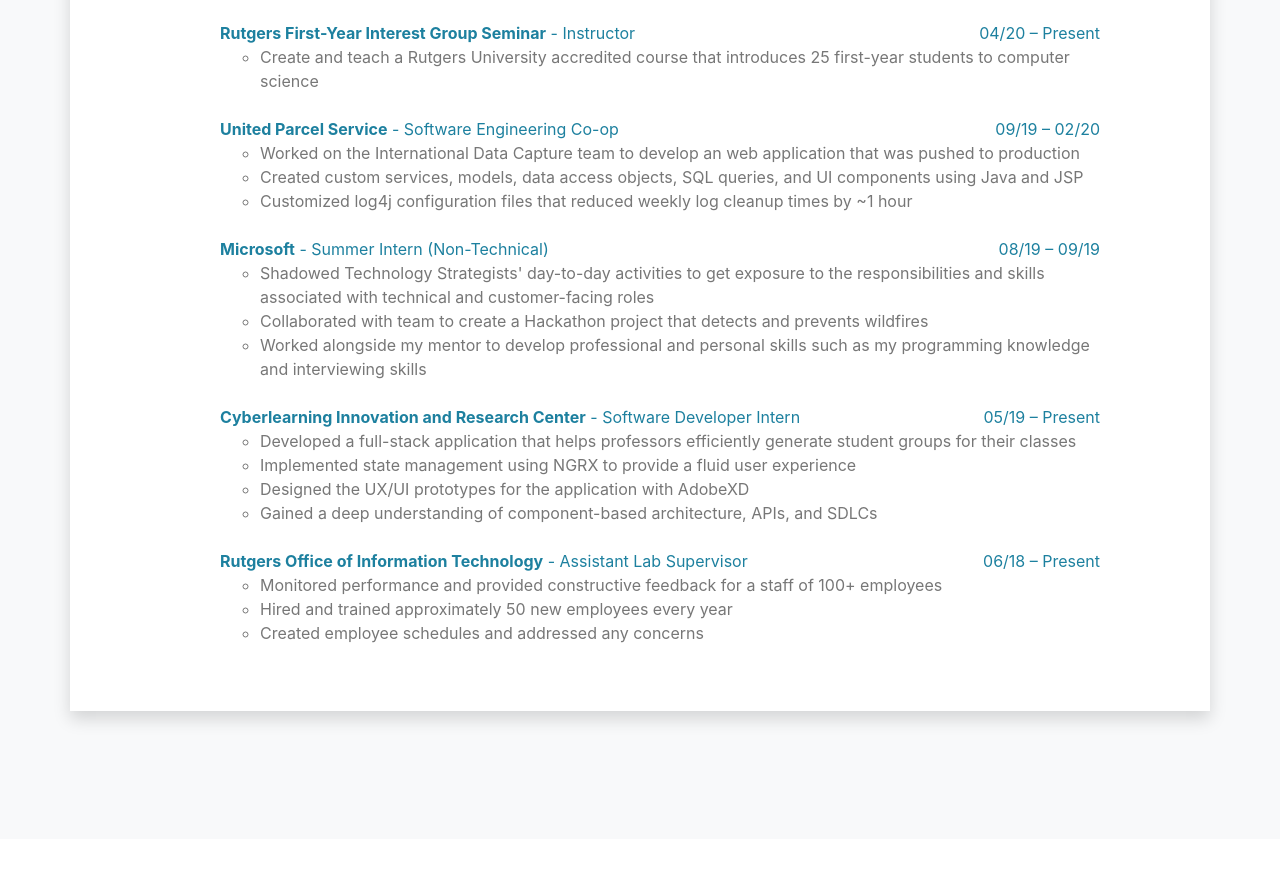
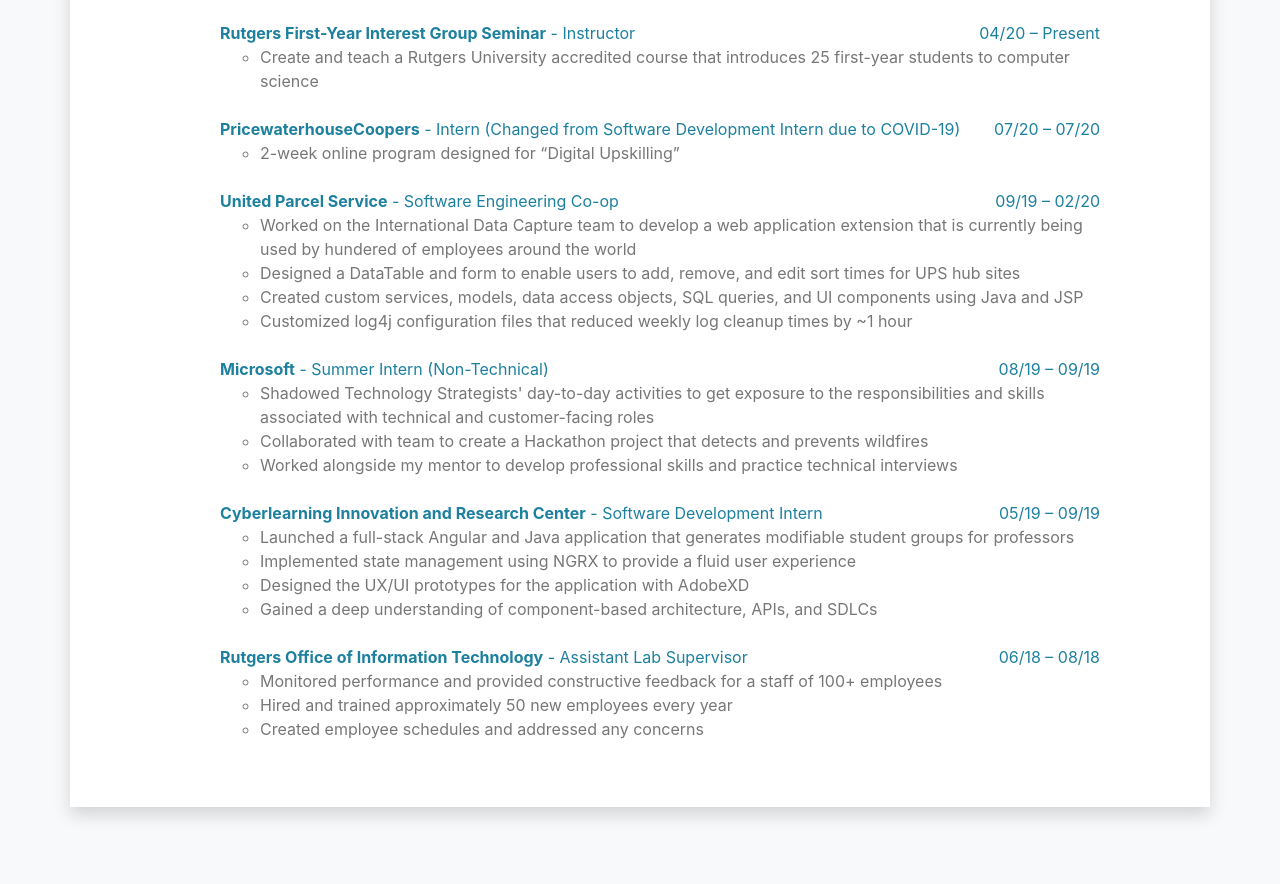
Before and after one commit to Jmendapara/jmendapara.github.io, a website: page index.html in a window 1280 px wide. Shown: the part 4323-5207 px from the top of the page. Drawn offline with nearby package versions, Linux system fonts and the light colour scheme.

Commit message:
Add files via upload

```diff
--- a/index.html
+++ b/index.html
@@ -417,11 +417,27 @@
   <br>
 
    <li>
+    <h10><b>PricewaterhouseCoopers</b> - Intern (Changed from Software Development Intern due to COVID-19)</h10>
+    <h10 class="float-right">07/20 – 07/20</h10>
+
+    <ul>
+
+      <li>2-week online program designed for “Digital Upskilling”</li>
+
+    </ul>
+
+  </li>
+
+
+   <br>
+
+	 <li>
          <h10><b>United Parcel Service</b> - Software Engineering Co-op</h10>
          <h10 class="float-right">09/19 – 02/20</h10>
 
          <ul>
-           <li>Worked on the International Data Capture team to develop an web application that was pushed to production</li>
+           <li>Worked on the International Data Capture team to develop a web application extension that is currently being used by hundered of employees around the world</li>
+           <li>Designed a DataTable and form to enable users to add, remove, and edit sort times for UPS hub sites</li>
            <li>Created custom services, models, data access objects, SQL queries, and UI components using Java and JSP</li>
            <li>Customized log4j configuration files that reduced weekly log cleanup times by ~1 hour</li>
 
@@ -438,7 +454,7 @@
          <ul>
            <li>Shadowed Technology Strategists' day-to-day activities to get exposure to the responsibilities and skills associated with technical and customer-facing roles</li>
            <li>Collaborated with team to create a Hackathon project that detects and prevents wildfires</li>
-           <li>Worked alongside my mentor to develop professional and personal skills such as my programming knowledge and interviewing skills</li>
+           <li>Worked alongside my mentor to develop professional skills and practice technical interviews</li>
 
          </ul>
 
@@ -447,12 +463,11 @@
        <br>
 
 	<li>
-         <h10><b>Cyberlearning Innovation and Research Center</b> - Software Developer Intern</h10>
-         <h10 class="float-right">05/19 – Present</h10>
+         <h10><b>Cyberlearning Innovation and Research Center</b> - Software Development Intern</h10>
+         <h10 class="float-right">05/19 – 09/19</h10>
 
          <ul>
-           <li>Developed a full-stack application that helps professors efficiently generate
-student groups for their classes </li>
+           <li>Launched a full-stack Angular and Java application that generates modifiable student groups for professors</li>
            <li>Implemented state management using NGRX to provide a fluid user experience</li>
            <li>Designed the UX/UI prototypes for the application with AdobeXD</li>
            <li>Gained a deep understanding of component-based architecture, APIs, and SDLCs</li>
@@ -464,7 +479,7 @@
 
        <li>
          <h10><b>Rutgers Office of Information Technology</b> - Assistant Lab Supervisor</h10>
-         <h10 class="float-right">06/18 – Present</h10>
+         <h10 class="float-right">06/18 – 08/18</h10>
 
          <ul>
            <li>Monitored performance and provided constructive feedback for a staff of 100+ employees</li>
```
Lines whose indentation alone changed are shown as unchanged.
